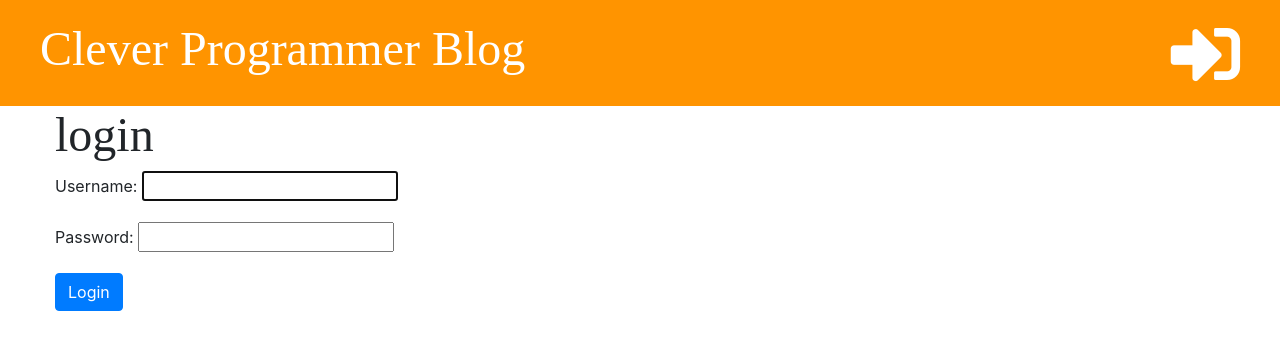
After one commit to ankitavaghani/blogsite, a Django app: page /accounts/login/ in a window 1280 px wide. The commit adds this page. Shown: the top 350 px of the page. Run offline with Django 3.2, Linux system fonts and the light colour scheme; some libraries are stand-ins or nearby versions.

Commit message:
Add login functionality

```diff
--- a/blog/templates/blog/base.html
+++ b/blog/templates/blog/base.html
@@ -6,7 +6,7 @@
     <meta name="viewport"
           content="width=device-width, user-scalable=no, initial-scale=1.0, maximum-scale=1.0, minimum-scale=1.0">
     <meta http-equiv="X-UA-Compatible" content="ie=edge">
-    <title>CP BLOG</title>
+    <title>{% block title %}{% endblock %}</title>
     <link href="//fonts.googleapis.com/css?Tangerine:bold,bolditalic|Inconsolata:italic|Droid+Sans" rel="stylesheet" type="text/css">
     <link rel="stylesheet" href="https://stackpath.bootstrapcdn.com/bootstrap/4.3.1/css/bootstrap.min.css">
     <link rel="stylesheet" href="{% static 'css/blog.css' %}">
@@ -17,6 +17,8 @@
       {% if user.is_authenticated %}
         <a href="{% url 'post_draft_list' %}" class="top-menu"><i class="fab fa-firstdraft fa-2x"></i></a>
         <a href="{% url 'post_new' %}" class="top-menu"><i class="fas fa-plus fa-2x"></i></a>
+      {% else %}
+        <a href="{% url 'login' %}" class="top-menu"><i class="fas fa-sign-in-alt fa-2x"></i></a>
       {% endif %}
 
       <h1><a href="{% url "post_list" %}">Clever Programmer Blog</a></h1>
--- a/blog/templates/blog/post_detail.html
+++ b/blog/templates/blog/post_detail.html
@@ -1,4 +1,6 @@
 {% extends 'blog/base.html' %}
+
+{% block title %}{{ post.title }}{% endblock %}
 
 {% block content %}
 
--- a/blog/templates/blog/post_draft_list.html
+++ b/blog/templates/blog/post_draft_list.html
@@ -1,4 +1,7 @@
 {% extends 'blog/base.html' %}
+
+{% block title %}My drafts{% endblock %}
+
 {% block content %}
   {% for post in posts %}
     <div class="post">
--- a/blog/templates/blog/post_edit.html
+++ b/blog/templates/blog/post_edit.html
@@ -1,4 +1,7 @@
 {% extends 'blog/base.html' %}
+
+{% block title %}{{ post.title }}{% endblock %}
+
 {% block content %}
 <h1>New Post</h1>
   <form method="post" class="post-form-blog">
--- a/blog/templates/blog/post_list.html
+++ b/blog/templates/blog/post_list.html
@@ -1,4 +1,7 @@
 {% extends 'blog/base.html' %}
+
+{% block title %}My blog{% endblock %}
+
 {% block content %}
   {% for post in posts %}
     <div class="post">
--- /dev/null
+++ b/blog/templates/registration/login.html
@@ -0,0 +1,13 @@
+{% extends 'blog/base.html' %}
+
+{% block title %}Login{% endblock %}
+
+{% block content %}
+  <h2>login</h2>
+  <form method="post">
+    {% csrf_token %}
+    {{ form.as_p }}
+    <button type="submit" class="btn btn-primary">Login</button>
+  </form>
+
+{% endblock %}
--- a/blog/urls.py
+++ b/blog/urls.py
@@ -1,5 +1,7 @@
 from django.urls import path
 from . import views
+
+from django.contrib.auth import views as auth_views
 
 urlpatterns = [
 
@@ -25,5 +27,9 @@ urlpatterns = [
 
     # 127.0.0.1:8000/post/2/publish ---> Local
     # mydjangosite.com/post/2/publish  --> online
-    path('post/<int:pk>/publish', views.post_publish, name="post_publish")
+    path('post/<int:pk>/publish', views.post_publish, name="post_publish"),
+
+    # 127.0.0.1:8000/accounts/login --> local
+    # mydjangosite.com/accounts/login --> online
+    path('accounts/login/', auth_views.LoginView.as_view(), name="login"),
 ]
--- a/blogsite/settings.py
+++ b/blogsite/settings.py
@@ -26,6 +26,8 @@ SECRET_KEY = 'g!=wt14z3@#e15vo7#ywd($oooqx%$f9=xo97d)d=2+r1-cva7'
 DEBUG = True
 
 ALLOWED_HOSTS = []
+
+LOGIN_REDIRECT_URL = 'post_list'
 
 
 # Application definition
```
Also changed, not shown: blog/views.py (+7 -1 lines), db.sqlite3.
